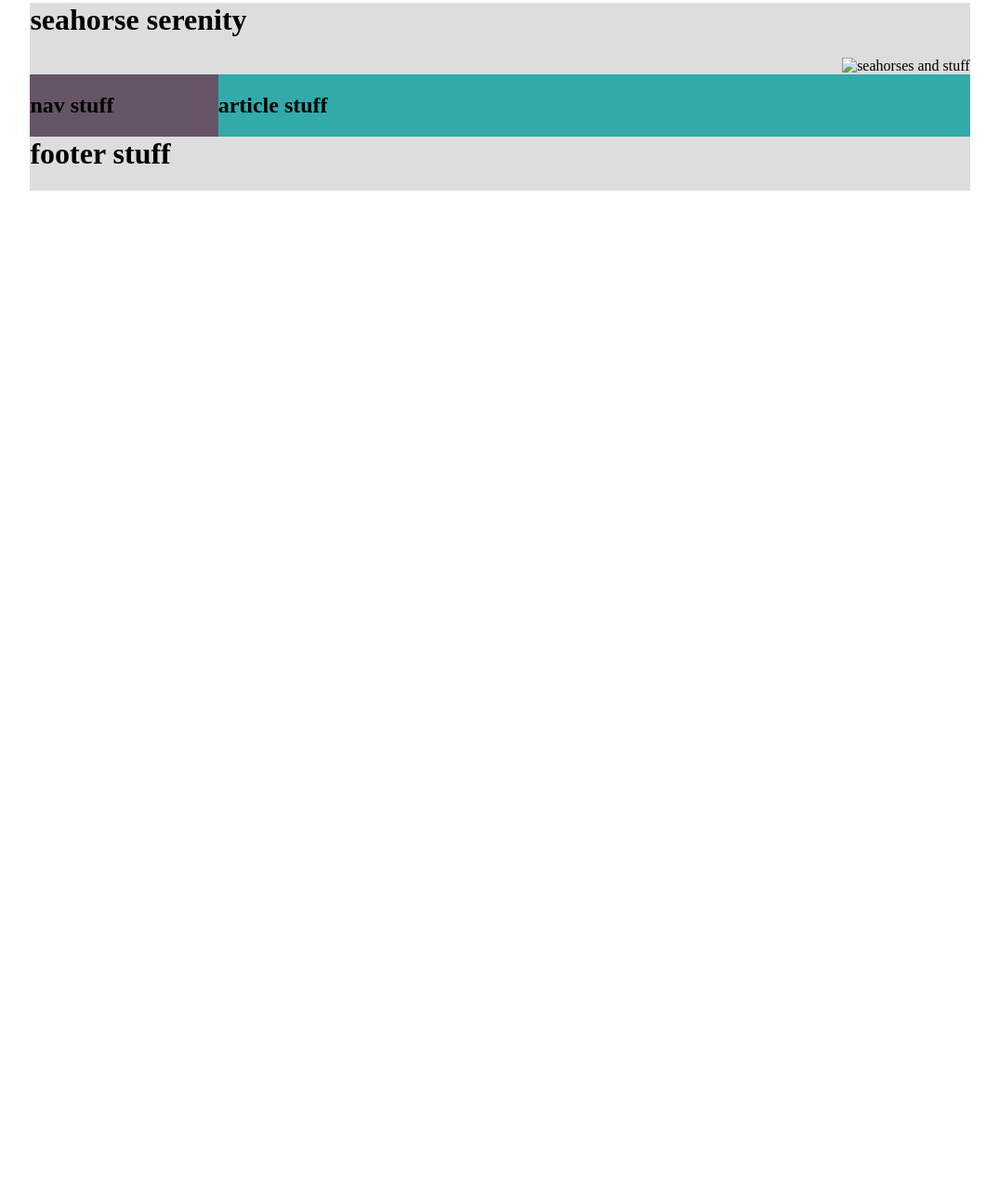
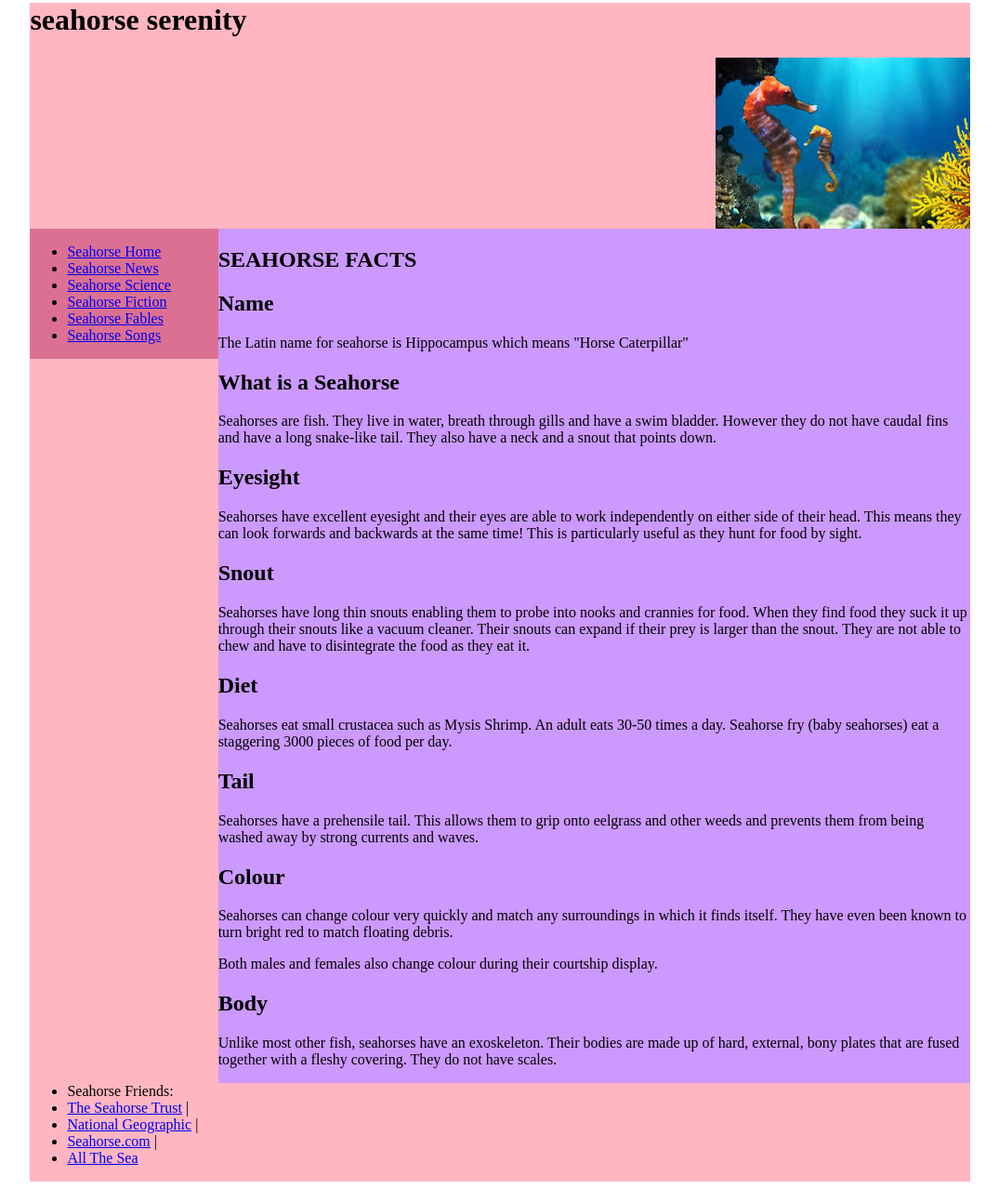
Before and after one commit to alexissteele/classsite, a plain HTML site: page seahorse.html in a window 1280 px wide. Shown: the part 18-1297 px from the top of the page at 93% size, without its empty margins (102-1177 px from the left). Before the commit the page ends 800 px from the top, so only its background shows below. Drawn offline with Linux system fonts and the light colour scheme.

Commit message:
seahorse

```diff
--- a/seahorse.html
+++ b/seahorse.html
@@ -6,7 +6,7 @@
 <style>
 * {box-sizing :border-box;}
 main {
-background: #ddd;
+background: #FFB6C1;
 width: 80%;
 margin: 0 auto;
 max-width: 900 px;
@@ -14,18 +14,18 @@ max-width: 900 px;
 
 }
 nav {
-  background: #656;
+  background: 	#DB7093;
   width: 20%;
   float: left;
 }
 
 article{
-  background: #3aa;
+  background: #CC99FF;
   width: 80%;
   float: left;
 }
 img{
-  width: 300 px;
+  width: 300px x 300px;
   float: right;
 
 }
@@ -42,7 +42,7 @@ img{
     <main>
 <header class= "clearfix">
   <h1>seahorse serenity</h1>
-  <img src="#"
+  <img src="seahorse.jpeg"
 alt= "seahorses and stuff"/>
 
 </header>
@@ -51,18 +51,48 @@ alt= "seahorses and stuff"/>
 
   <div id= "content">
     <nav>
-
-      <h1>nav stuff</h1>
+      <ul>
+         <li><a href="#">Seahorse Home</a></li>
+         <li><a href="#">Seahorse News</a></li>
+         <li><a href="#">Seahorse Science</a></li>
+         <li><a href="#">Seahorse Fiction</a></li>
+         <li><a href="#">Seahorse Fables</a></li>
+         <li><a href="#">Seahorse Songs</a></li>
+       </ul>
       </nav>
 
       <article>
-        <h1> article stuff </h1>
+        <h1>SEAHORSE FACTS</h1>
+       <h2>Name</h2>
+       <p>The Latin name for seahorse is Hippocampus which means "Horse Caterpillar"</p>
+       <h2>What is a Seahorse</h2>
+       <p>Seahorses are fish. They live in water, breath through gills and have a swim bladder. However they do not have caudal fins and have a long snake-like tail. They also have a neck and a snout that points down.</p>
+       <h2>Eyesight</h2>
+       <p>Seahorses have excellent eyesight and their eyes are able to work independently on either side of their head. This means they can look forwards and backwards at the same time! This is particularly useful as they hunt for food by sight.</p>
+       <h2>Snout</h2>
+       <p>Seahorses have long thin snouts enabling them to probe into nooks and crannies for food. When they find food they suck it up through their snouts like a vacuum cleaner. Their snouts can expand if their prey is larger than the snout. They are not able to chew and have to disintegrate the food as they eat it.</p>
+       <h2>Diet</h2>
+       <p>Seahorses eat small crustacea such as Mysis Shrimp. An adult eats 30-50 times a day. Seahorse fry (baby seahorses) eat a staggering 3000 pieces of food per day.</p>
+       <h2>Tail</h2>
+       <p>Seahorses have a prehensile tail. This allows them to grip onto eelgrass and other weeds and prevents them from being washed away by strong currents and waves.</p>
+       <h2>Colour</h2>
+       <p>Seahorses can change colour very quickly and match any surroundings in which it finds itself. They have even been known to turn bright red to match floating debris.</p>
+       <p>Both males and females also change colour during their courtship display.</p>
+       <h2>Body</h2>
+       <p>Unlike most other fish, seahorses have an exoskeleton. Their bodies are made up of hard, external, bony plates that are fused together with a fleshy covering. They do not have scales.</p>
+
         </article>
 
     </div>
 
     <footer class= "clearfix" >
-      <h1> footer stuff </h1>
+      <ul>
+        <li>Seahorse Friends:</li>
+        <li><a href="http://www.theseahorsetrust.org/seahorse-facts.aspx" target="_blank">The Seahorse Trust</a> |</li>
+        <li><a href="http://www.nationalgeographic.com/animals/fish/group/seahorses/" target="_blank">National Geographic</a> |</li>
+        <li><a href="http://seahorse.com/" target="_blank">Seahorse.com</a> |</li>
+        <li><a href="http://www.allthesea.com/Seahorses.html" target="_blank">All The Sea</a></li>
+      </ul>
       </footer>
 
       </main>
```
Also changed, not shown: seahorse.jpeg (added).
